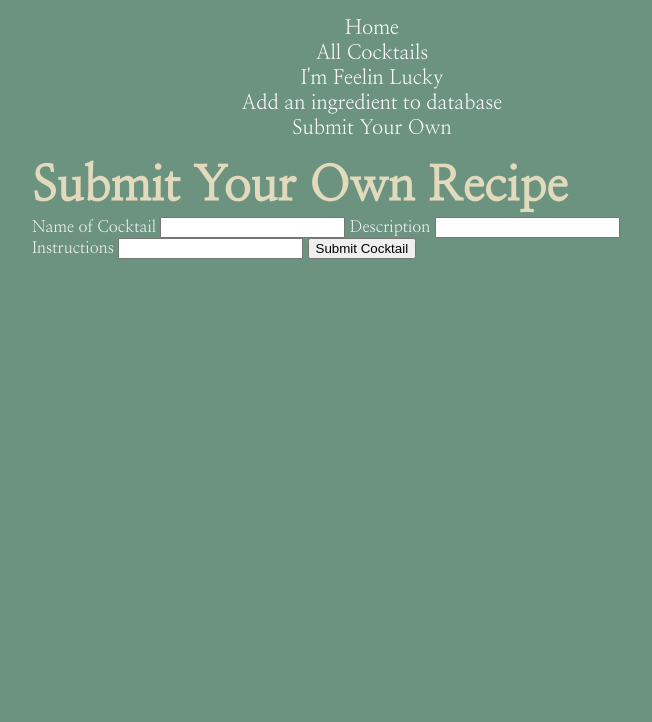
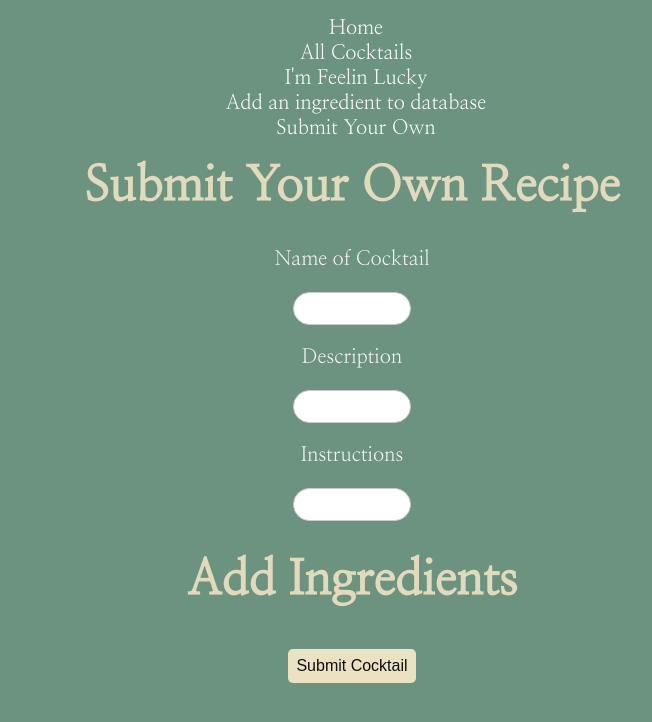
Before and after one commit to bbbbblddddd/Tie-One-On---Python-Project, a Flask app: page /submit in a window 1280 px wide. Shown: the top 722 px of the page, without its empty margins (288-940 px from the left). Run offline with Flask 3, Linux system fonts and the light colour scheme; data that the repository does not hold is empty; some libraries are stand-ins or nearby versions.

Commit message:
much updated styling

```diff
--- a/static/style.css
+++ b/static/style.css
@@ -8,32 +8,42 @@ body {
   margin: 0px;
 }
 
-#main {
-  display: flex;
-  align-items: center;
-}
-
-.container {
+/* .container {
   max-width: 40rem;
   margin: 0 auto;
-  padding: 0 2rem;
+  padding: 0 0rem;
+  }
+                                                                                                                                                                                                                                                                                                                                                                                                                                                                                                                                */
 
-}
-
-
-h1, h3, h4, h5, h6 {
+h1,
+h3,
+h4,
+h5,
+h6 {
   font-family: 'Nanum Myeongjo', serif;
   margin: 0px;
   padding: 0px;
-  }
-
+}
 h1 {
   font-size: 3em;
   color: #E1DABD;
-  margin-bottom: 40px;
-  margin-top: 40px;
-  display: inline;
-  align-items: center;
+  margin-bottom: 10px;
+    margin-top: 10px;
+    text-align: center;
+  }
+
+  h6 {
+    font-family: 'Nanum Myeongjo', serif;
+    font-size: 1.5rem;
+    margin-bottom: 10px;
+    margin-top: 10px;
+    text-align: center;
+
+  }
+
+  p {
+    text-align: center;
+    font-size: 1.25rem;
 }
 
 a {
@@ -42,20 +52,23 @@ a {
   text-decoration: none;
 }
 
-a:hover, a:active, a:focus {
-  color:#E1DABD;
+a:hover,
+a:active,
+a:focus {
+  color: #E1DABD;
 }
 
 
-.nav_bar{
-  display: inline;
-  justify-content: space-between;
+.nav_bar {
+  display: block;
+  margin: 0 auto;
   text-align: center;
   align-items: center;
-  width: 800px;
+  width: 700px;
+    padding-right: 2rem;
 }
 
-nav ul li{
+nav ul li {
   list-style: none;
 }
 
@@ -68,34 +81,10 @@ nav ul li{
   margin-right: auto;
 }
 
-.take_a_look{
+.take_a_look {
   display: flex;
 }
 
-/* .logo-container {
-  text-align: center;
-}
-
-img {
-  max-width: 100%;
-  height: auto;
-  align-items: center;
-}
-
-.what_ya_got {
-  display: block;
-  background-color: #6c937f;
-  padding: 10px;
-  align-items: center;
-  text-align: center;
-  padding-top: 4rem;
-}
-
-.what_ya_got .wtf label {
-  size: 800rem;
-}
-
-*/
 .logo-container {
   display: block;
   text-align: center;
@@ -103,7 +92,7 @@ img {
 
 /* Style for the logo image */
 #logo {
-  max-width: 100%;
+  max-width: 40%;
   height: auto;
 }
 
@@ -164,5 +153,208 @@ img {
   transition: background-color 0.3s ease;
   display: block;
   margin: 0 auto;
+}
 
+.hello li {
+  list-style: none;
+  text-decoration: none;
 }
+
+.cocktail-image {
+  display: block;
+  margin: 0 auto;
+  max-width: 100%;
+}
+
+/* INPUT FORM WHEN SUBMITTING OWN RECIPE */
+
+.input-form {
+  display: flex;
+  flex-direction: column;
+  align-items: center;
+}
+
+label {
+  margin-bottom: 0.5rem;
+}
+
+input[type="text"] {
+  padding: .5rem;
+  border: 1px solid #ccc;
+  border-radius: 50px;
+  width: 40%;
+  max-width: 30%;
+  display: block;
+  margin: 0 auto;
+
+  /* Optional, to limit the input field width */
+}
+
+input[type="text"]:first-child {
+  margin-top: 3rem;
+}
+
+button[type="submit"] {
+
+  animation: bouncy 5s infinite linear;
+  position: relative;
+  padding: .5rem;
+  background-color: #eae2c2;
+  color: #101010;
+
+  border: none;
+  border-radius: 5px;
+  font-size: 16px;
+  cursor: pointer;
+  transition: background-color 0.3s ease;
+  display: block;
+  margin: 0 auto;
+}
+
+@keyframes bouncy {
+  0% {
+    top: 0em;
+  }
+
+  40% {
+    top: 0em;
+  }
+
+  43% {
+    top: -0.9em;
+  }
+
+  46% {
+    top: 0em;
+  }
+
+  48% {
+    top: -0.4em;
+  }
+
+  50% {
+    top: 0em;
+  }
+
+  100% {
+    top: 0em;
+  }
+}
+
+button[type="submit"]:hover {
+  background-color: #c0baa2;
+}
+
+@media screen and (max-width: 768px) {
+  .input-form {
+    flex-direction: column;
+    justify-content: center;
+  }
+
+  input[type="text"] {
+    width: 60%;
+  }
+}
+
+.ingredient-container {
+  display: flex;
+  flex-wrap: wrap;
+  justify-content: center;
+  padding-top: 0.5rem;
+  align-items: center;
+  max-width: 50%;
+  margin: 0 auto;
+}
+
+.ingredient-container label {
+  display: flex;
+  align-items: center;
+  width: 33.33%;
+  padding: 0;
+  margin: 0rem 1rem 0rem 2rem;
+}
+
+.ingredient-container input[type="checkbox"] {
+ display: flex;
+  align-items: center;
+  margin-bottom: 0rem;
+  width: 33.33%;
+  padding: 0;
+}
+
+
+
+
+
+
+
+
+
+/* show cocktail page */
+
+.cocktail-details {
+  display: flex;
+  justify-content: space-between;
+  align-items: center;
+  width: 100%;
+}
+
+.cocktail-image2 {
+  flex: 6;
+  margin-right: 20px;
+  max-width: 400px;
+  padding-right: 2rem;
+  align-self: flex-start;
+}
+
+.cocktail-image2 img {
+  max-width: 100%;
+  height: auto;
+}
+
+.cocktail-instructions {
+  flex: 4;
+  max-width: 100%;
+}
+
+
+
+
+
+
+
+.page-container {
+  margin: 0;
+  width: 100vw;
+  display: flex;
+  justify-content: center;
+}
+
+.cocktail-details {
+  display: flex;
+  justify-content: space-between;
+  align-items: flex-start;
+  width: 100%;
+  max-width: 1200px;
+  margin: 0 auto;
+}
+
+.cocktail-image {
+  max-width: 400px;
+  height: auto;
+  margin-right: 20px;
+}
+
+.ingredients-list {
+  list-style: none;
+  margin: 0;
+  padding: 0;
+}
+
+.ingredients-list li {
+  margin-bottom: 5px;
+}
+
+.cocktail-instructions {
+  max-width: 100%;
+}
--- a/templates/index.html
+++ b/templates/index.html
@@ -9,14 +9,16 @@
 
 <form action="/cocktails" method="GET">
     <div class="what_ya_got">
-        <label for="ingredient">Choose an ingredient you want to work with:</label>
+        <h1>Cocktail Generator</h1>
+        <p for="ingredient">Choose an ingredient you want to use</p>
         <select id="ingredients" name="ingredient_id">
             {% for ingredient in ingredients %}
             <option value="{{ingredient.id}}">{{ingredient.name}}</option>
             {% endfor %}
             </select>
+            <br />
 
-        <button type="submit">Show Me What I can make</button>
+        <button type="submit">What Can I Make?</button>
     </div>
 </form>
 
--- a/templates/submit/index.html
+++ b/templates/submit/index.html
@@ -3,24 +3,32 @@
 {% block content %}
 <h1> Submit Your Own Recipe </h1>
 <div class="input-form">
-    <form action ="/submit" method="post">
-        <label for="cocktail_name"> Name of Cocktail </label>
-        <input type="text" name ="cocktail_name" id ="cocktail_name">
+    <form action="/submit" method="post">
+        <p for="cocktail_name"> Name of Cocktail </p>
+        <input type="text" name="cocktail_name" id="cocktail_name">
 
-        <label for="cocktail_description"> Description </label>
-        <input type="text" name ="cocktail_description" id ="cocktail_description">
+        <p for="cocktail_description"> Description </p>
+        <input type="text" name="cocktail_description" id="cocktail_description">
 
-        <label for="cocktail_instruction"> Instructions </label>
-        <input type="text" name ="cocktail_instruction" id ="cocktail_instruction">
+    <p for="cocktail_instruction"> Instructions </p>
+    <input type="text" name="cocktail_instruction" id="cocktail_instruction">
+    <br />
 
-        {% for ingredient in ingredients %}
+        <h1>Add Ingredients</h1>
+        <div class="ingredient-container">
+            {% for ingredient in ingredients %}
+            <label>
+                <input type="checkbox" value="{{ingredient.id}}" name="ingredients">
+                {{ingredient.name}}
+            </label>
+            {% endfor %}
+            </div>
+            <br />
 
-        <label for="{{ingredient.name}}">{{ingredient.name}}</label>
-        <input type ="checkbox" value="{{ingredient.id}}" name="ingredients">
 
-        {% endfor %}
 
-    <button type="submit">Submit Cocktail</button>
+        <button type="submit">Submit Cocktail</button>
+        <br/>
     </form>
 </div>
 
```
Also changed, not shown: console.py (+49 -17 lines), templates/add_ingredient.html (+8 -7 lines), templates/cocktails/index.html (+6 -9 lines), templates/cocktails/random.html (+11 -5 lines), templates/cocktails/show.html (+14 -12 lines).
